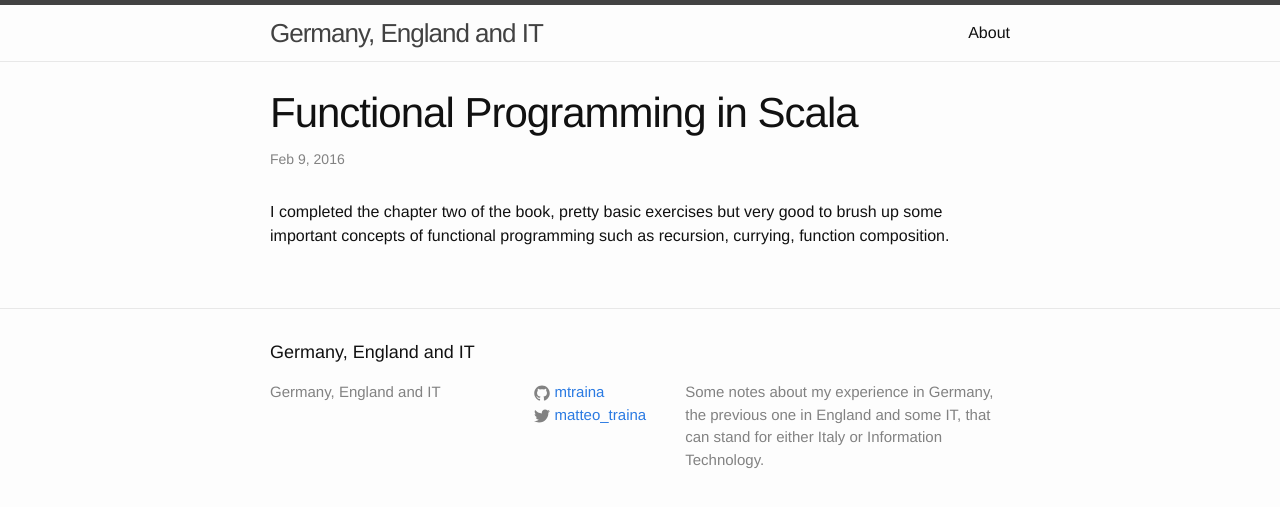
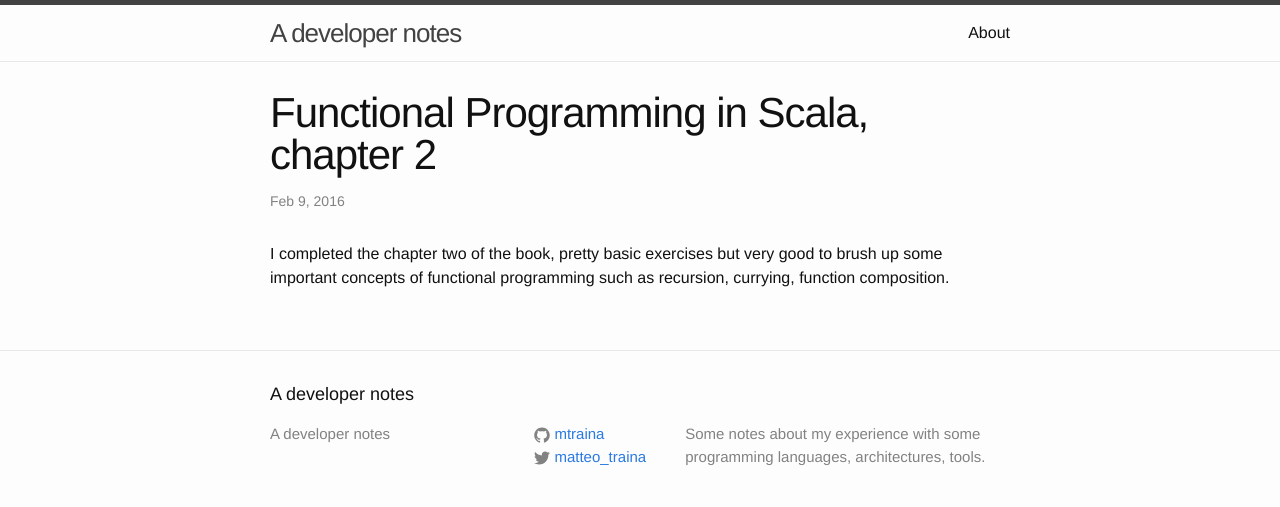
Before and after one commit to mtraina/mtraina.github.io, a Jekyll site: the page built from _posts/2016-02-09-fpis-ch02.markdown, in a window 1280 px wide. Shown: the top 507 px of the page. Built offline with Jekyll 4.4.1, drawn with Linux system fonts in a browser that asks for light colours.

Commit message:
chapters renamed and title changed

```diff
--- a/_config.yml
+++ b/_config.yml
@@ -6,11 +6,10 @@
 # 'jekyll serve'. If you change this file, please restart the server process.
 
 # Site settings
-title: Germany, England and IT
+title: A developer notes
 #email: your-email@domain.com
 description: > # this means to ignore newlines until "baseurl:"
-  Some notes about my experience in Germany, the previous one in England
-  and some IT, that can stand for either Italy or Information Technology.
+  Some notes about my experience with some programming languages, architectures, tools.
 baseurl: "" # the subpath of your site, e.g. /blog
 #url: "http://yourdomain.com" # the base hostname & protocol for your site
 twitter_username: matteo_traina
--- a/_posts/2016-02-05-fpis.markdown
+++ b/_posts/2016-02-05-fpis.markdown
@@ -1,6 +1,6 @@
 ---
 layout: post
-title:  "Functional Programming in Scala"
+title:  "Functional Programming in Scala, introduction"
 date:   2016-02-05 20:12:30 +0100
 categories: scala
 ---
--- a/_posts/2016-02-09-fpis-ch02.markdown
+++ b/_posts/2016-02-09-fpis-ch02.markdown
@@ -1,6 +1,6 @@
 ---
 layout: post
-title:  "Functional Programming in Scala"
+title:  "Functional Programming in Scala, chapter 2"
 date:   2016-02-09 21:22:11 +0100
 categories: scala
 ---
```
